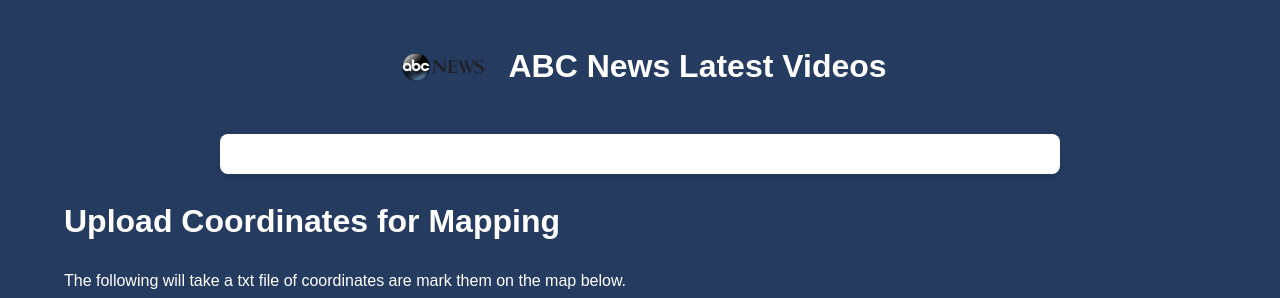
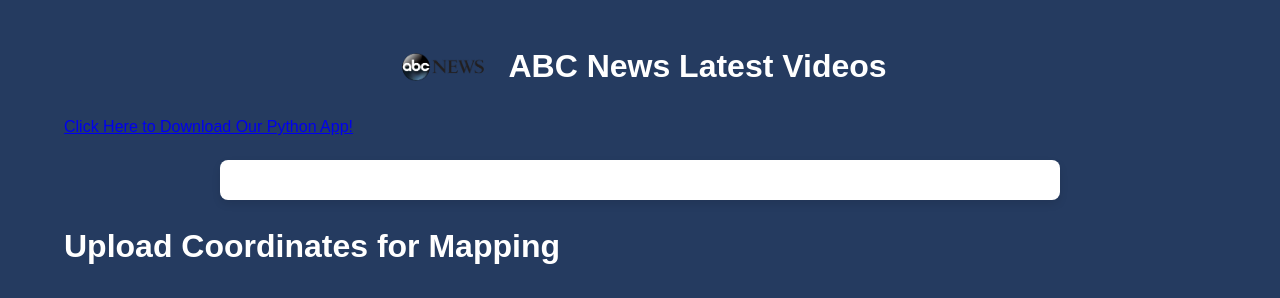
Before and after one commit to mdudek2/OSINT-App, a plain HTML site: page index.html in a window 1280 px wide. Shown: the top 298 px of the page. Drawn offline with Linux system fonts and the light colour scheme; some packages are replaced by stand-ins of ours; no server answers.

Commit message:
Update index.html
Added download link for python app to page.

```diff
--- a/index.html
+++ b/index.html
@@ -13,6 +13,9 @@
         <img src="media/abc-news-logo.webp" alt="ABC News Logo" class="logo">
         <h1>ABC News Latest Videos</h1>
     </div>
+    <div class="dllink">
+	  <a href="downloads/OSINT-App.py" download>Click Here to Download Our Python App!</a>
+	</div>
     <section>
     </section>
     <h1>Upload Coordinates for Mapping</h1>
```
